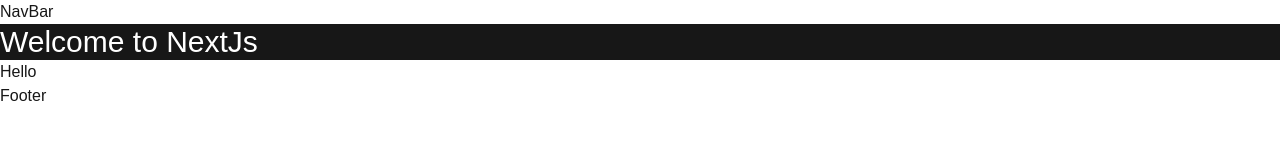
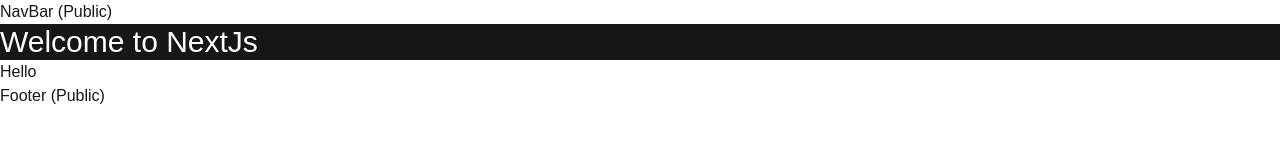
Before and after one commit to ahitshamkhan/NextJS-Learning-Full-Stack, a Next.js app in the folder event-platform/: page / in a window 1280 px wide. Shown: the top 160 px of the page. Built offline with nearby package versions, Linux system fonts and the light colour scheme.

Commit message:
add root and dashboard route groups with initial page and layout structures

```diff
--- /dev/null
+++ b/event-platform/src/app/(root)/layout.tsx
@@ -0,0 +1,13 @@
+import React from "react";
+
+const RootLayout = ({children}: {children: React.ReactNode}) => {
+    return (
+        <div>
+            <h1>NavBar (Public)</h1>
+            {children}
+            <h1>Footer (Public)</h1>
+        </div>
+    );
+};
+
+export default RootLayout;
--- a/event-platform/src/app/layout.tsx
+++ b/event-platform/src/app/layout.tsx
@@ -24,9 +24,7 @@
       className={`${geistSans.variable} ${geistMono.variable} h-full antialiased`}
     >
       <body className="min-h-full flex flex-col">
-        NavBar
         {children}
-        Footer
       </body>
     </html>
   );
```
Also changed, not shown: event-platform/src/app/(dashboard)/dashboard/analytics/page.tsx (renamed from event-platform/src/app/dashboard/analytics/page.tsx), event-platform/src/app/(dashboard)/dashboard/users/[id]/page.tsx (renamed from event-platform/src/app/dashboard/users/[id]/page.tsx), event-platform/src/app/(dashboard)/dashboard/users/page.tsx (renamed from event-platform/src/app/dashboard/users/page.tsx), event-platform/src/app/(dashboard)/layout.tsx (renamed from event-platform/src/app/dashboard/layout.tsx), event-platform/src/app/(root)/about/page.tsx (renamed from event-platform/src/app/about/page.tsx), event-platform/src/app/(root)/page.tsx (renamed from event-platform/src/app/page.tsx).
